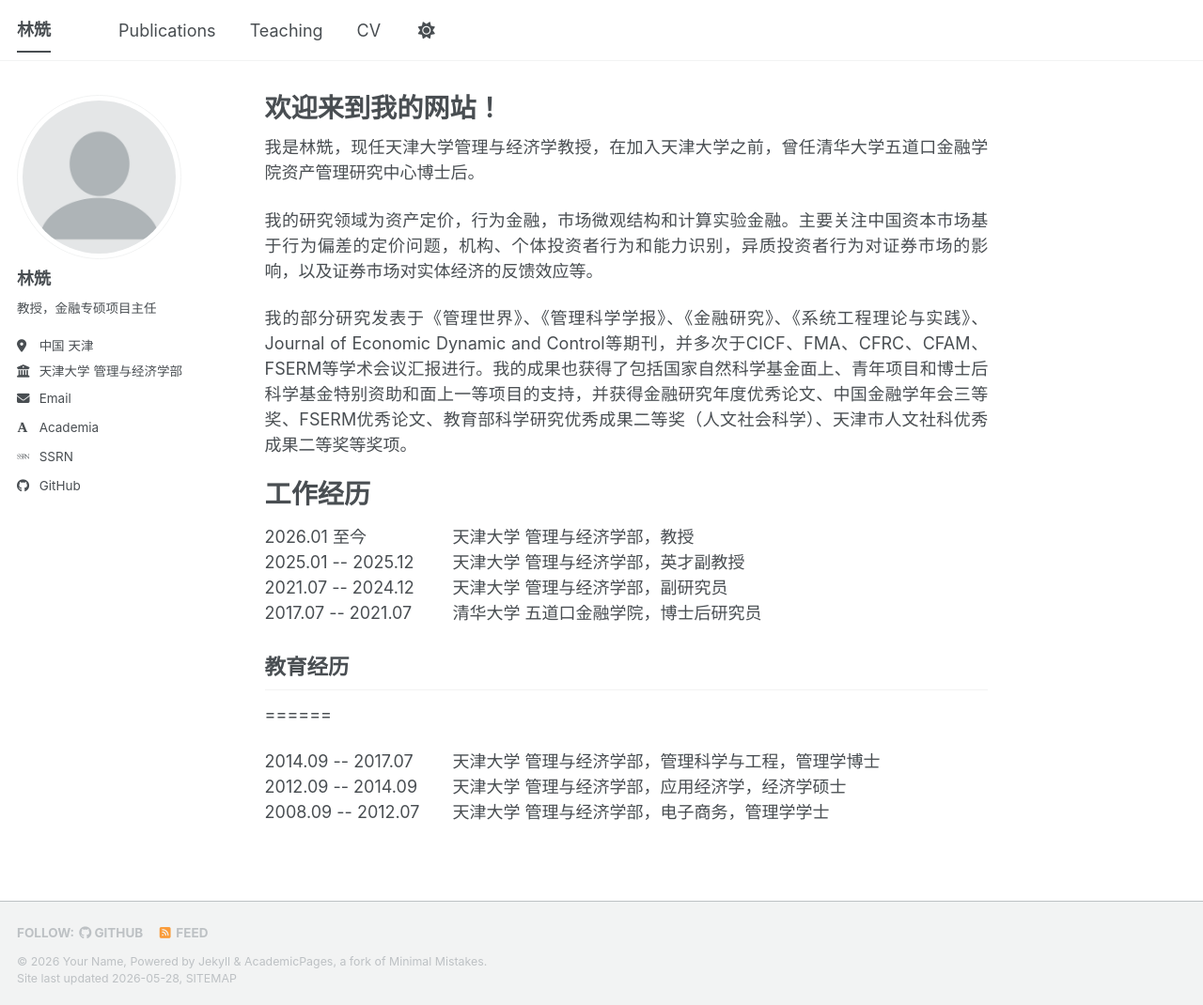
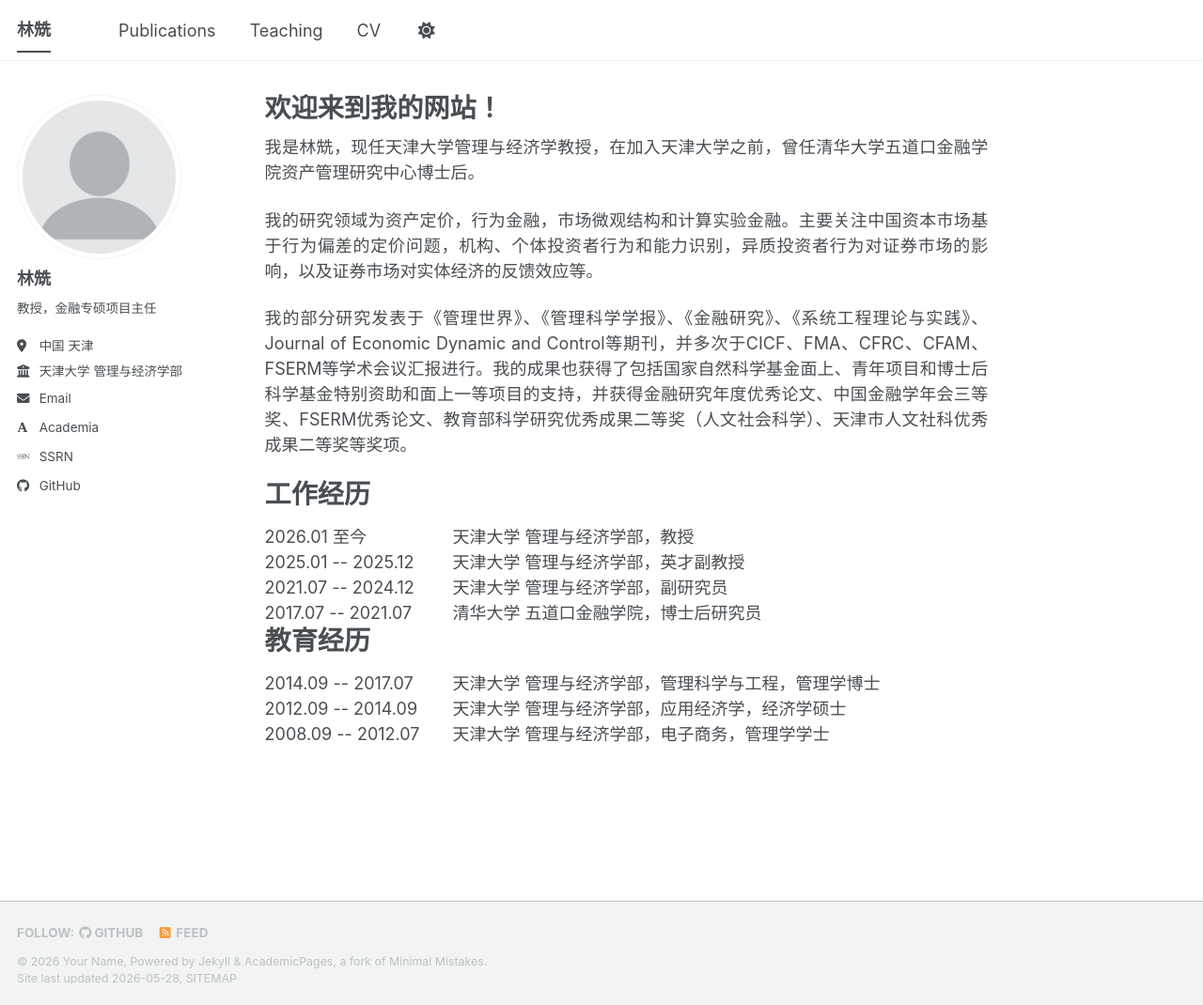
Before and after one commit to LinShen-fin/LinShen-fin.github.io, a Jekyll site: the page built from _pages/about.md, in a window 1280 px wide and 1070 px high. Shown: the whole window at 94% size. Built offline with Jekyll 4.4.1, drawn with Linux system fonts in a browser that asks for light colours; some web fonts are replaced; a script bundle is joined from its source files by our own code; library files that are not in the unit come from our copies.

Commit message:
Update about.md

```diff
--- a/_pages/about.md
+++ b/_pages/about.md
@@ -32,7 +32,8 @@ redirect_from:
   <span>清华大学 五道口金融学院，博士后研究员</span>
 </div>
 
-<h2 id="教育经历" style="margin-top: 30px;">教育经历</h2>
+
+教育经历
 ======
 <div style="display: flex; align-items: baseline;">
   <span style="flex-shrink: 0; width: 200px;">2014.09 -- 2017.07</span>
```
